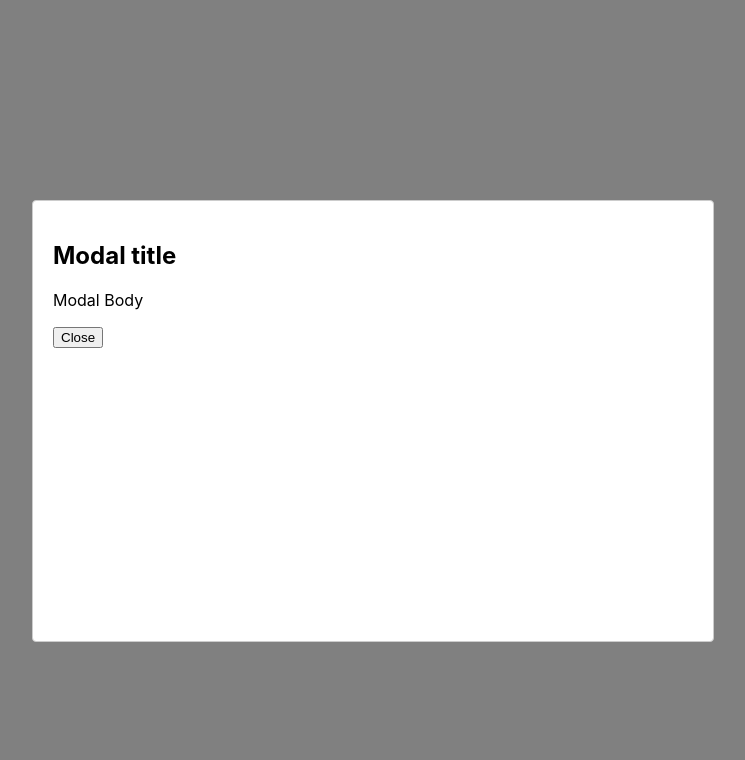
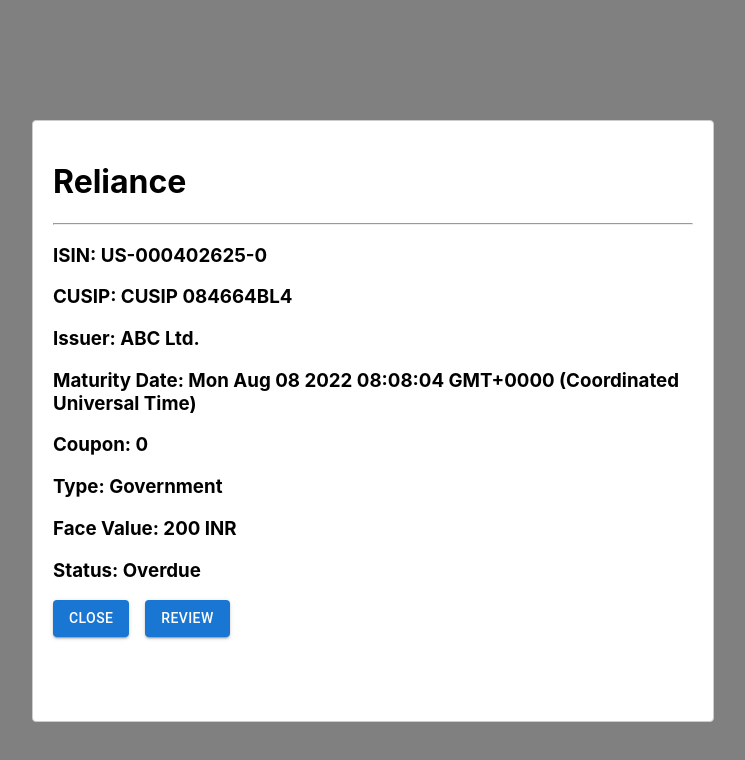
Before and after one commit to prakharsan/dbCodingChallenge-frontend, a React (Create React App) app: page / in a window 1280 px wide. Both pictures are taken after a click on the button "Open modal". Shown: the top 760 px of the page, without its empty margins (288-1033 px from the left). Built offline with nearby package versions, Linux system fonts and the light colour scheme.

Commit message:
feat: modal with props and materail ui buttons

```diff
--- a/package.json
+++ b/package.json
@@ -3,6 +3,9 @@
   "version": "0.1.0",
   "private": true,
   "dependencies": {
+    "@emotion/react": "^11.10.0",
+    "@emotion/styled": "^11.10.0",
+    "@mui/material": "^5.9.3",
     "@testing-library/jest-dom": "^5.14.1",
     "@testing-library/react": "^11.2.7",
     "@testing-library/user-event": "^12.8.3",
--- a/src/components/modal.jsx
+++ b/src/components/modal.jsx
@@ -1,8 +1,9 @@
 import React, { useState } from "react";
 import Modal from "react-modal";
+import { Stack, Button } from "@mui/material";
 
 Modal.setAppElement("#root");
-function InfoModal() {
+function InfoModal(props) {
   const [modalIsOpen, setModalIsOpen] = useState(false);
   return (
     <div>
@@ -16,17 +17,28 @@
           },
           content: {
             color: 'black',
-            height: '50%',
+            height: '70%',
             width: '50%',
             position: 'absolute',
             left:'25%',
-            top:'25%'
+            top:'15%'
           },
         }}
       >
-        <h2>Modal title</h2>
-        <p>Modal Body</p>
-        <button onClick={() => setModalIsOpen(false)}>Close</button>
+        <h1>{props.name}</h1>
+        <hr/>
+        <h3>ISIN: {props.isin}</h3>
+        <h3>CUSIP: {props.cusip}</h3>
+        <h3>Issuer: {props.issuer}</h3>
+        <h3>Maturity Date: {props.maturityDate.toString()}</h3>
+        <h3>Coupon: {props.coupon}</h3>
+        <h3>Type: {props.type}</h3>
+        <h3>Face Value: {props.faceValue}</h3>
+        <h3>Status: {props.status}</h3>
+        <Stack spacing={2} direction='row'>
+        <Button variant='contained' onClick={() => setModalIsOpen(false)}>Close</Button>
+        <Button variant='contained' onClick={() => setModalIsOpen(false)}>Review</Button>
+        </Stack>
       </Modal>
     </div>
   );
--- a/src/screens/Login.jsx
+++ b/src/screens/Login.jsx
@@ -1,6 +1,6 @@
 import React, { useState, useEffect } from "react";
 import { useNavigate } from "react-router-dom";
-import InfoModal from '../components/modal';
+import InfoModal from "../components/modal";
 import "../styles/styles.css";
 
 function App() {
@@ -71,7 +71,17 @@
       <div className="login-text">FIC Bond Tracker</div>
       <div className="login-form">
         <div className="title">Sign In</div>
-        <InfoModal/>
+        <InfoModal
+          name="Reliance"
+          isin="US-000402625-0"
+          cusip="CUSIP 084664BL4"
+          issuer="ABC Ltd."
+          maturityDate={new Date()}
+          coupon="0"
+          type="Government"
+          faceValue="200 INR"
+          status="Overdue"
+        />
         {/* Login Form */}
         <div className="form">
           <form onSubmit={handleSubmit}>
```
Also changed, not shown: 1 other file (tests, documents, lock files or other folders).
